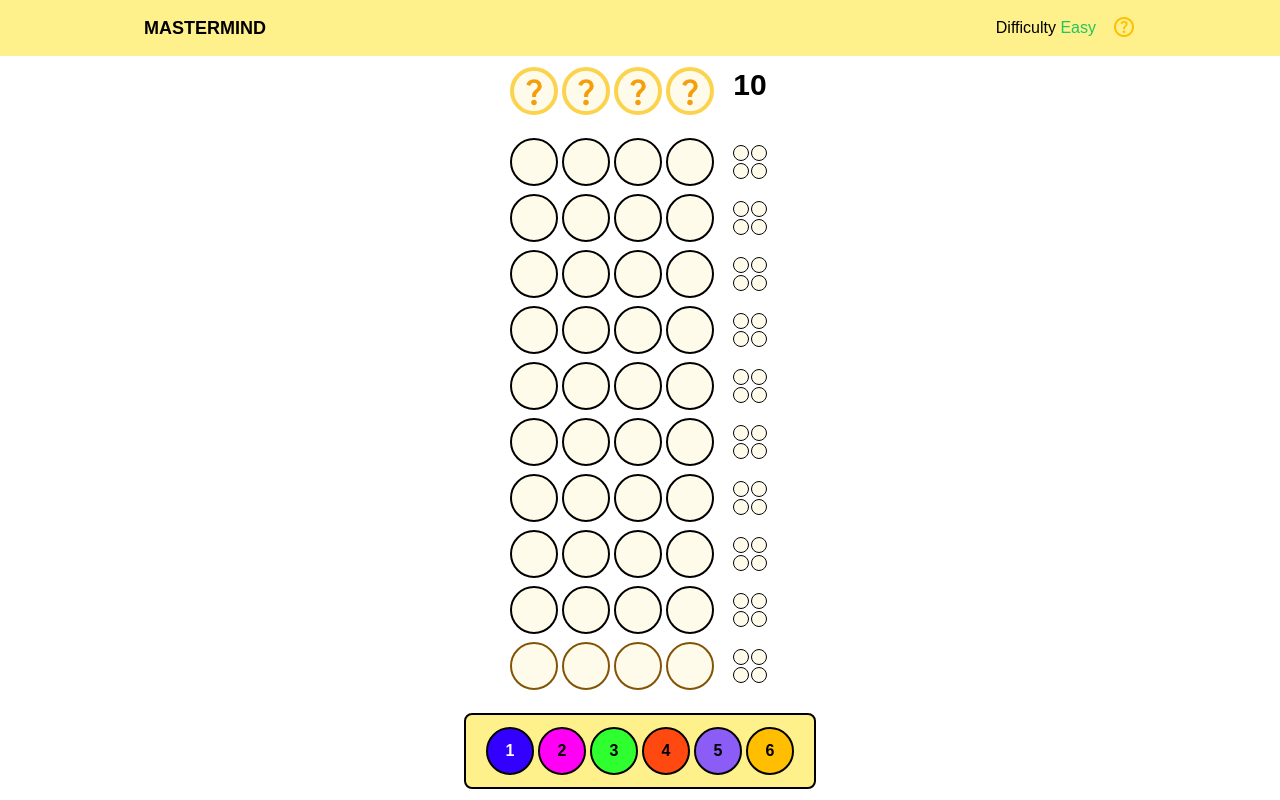
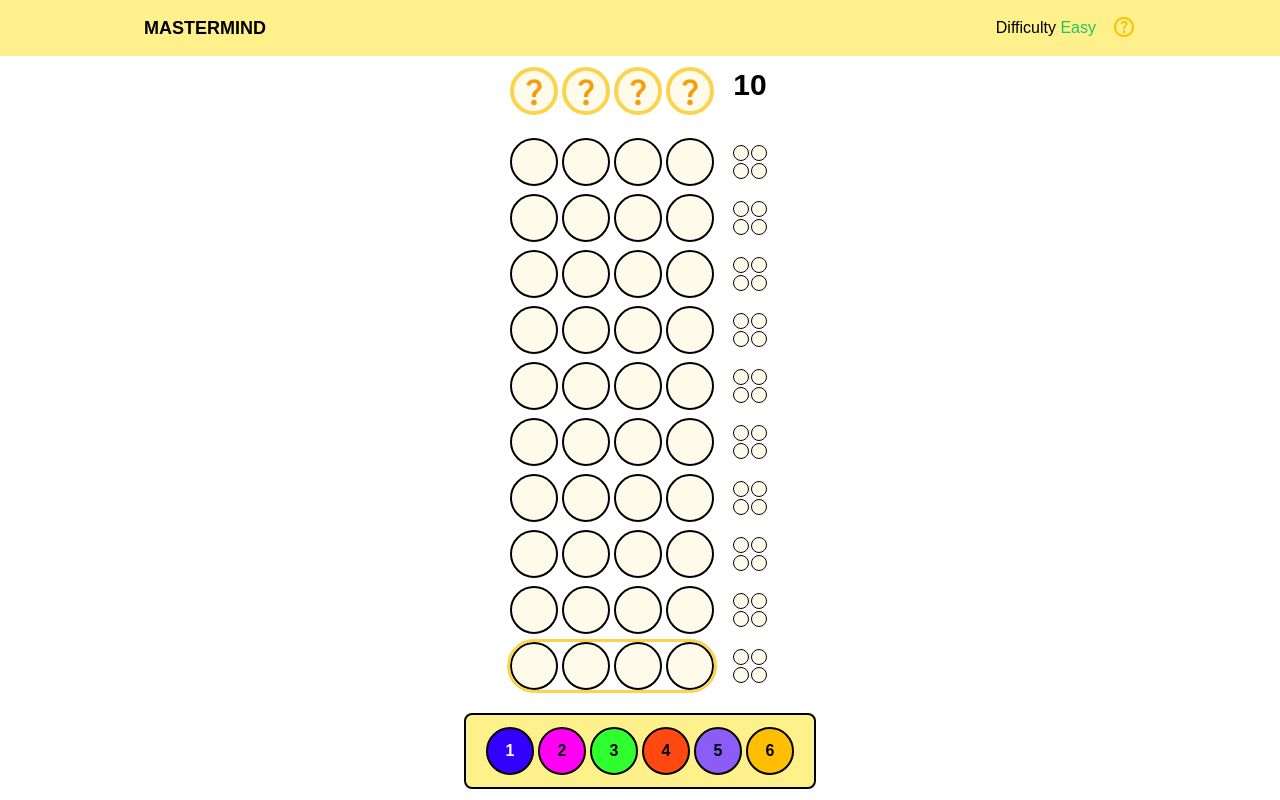
Before and after one commit to Verseler/mastermind, a React (Vite) app: page / in a window 1280 px wide. Built offline with nearby package versions, Linux system fonts and the light colour scheme; a web font is replaced by a local one.

Commit message:
style: re style current attempt row indicator

```diff
--- a/src/components/Board.jsx
+++ b/src/components/Board.jsx
@@ -156,8 +156,11 @@ export default function Board({
           key={row + index + Timestamp}
           className="flex items-center justify-center gap-1"
         >
-          <div className="flex gap-1">{CodeCells(row, index)}</div>
-
+          <div
+            className={`${row.attempt === currentAttempt ? "rounded-full outline-amber-300 outline": ""}
+            flex gap-1`}
+          >{CodeCells(row, index)}</div>
+{/*${cell === '' && row.attempt === currentAttempt ? "animate-blinking" : ""} */}
           <div
             className={`${selectedDifficulty.level == "Hard" ? "max-w-[7vh]" : "max-w-[5vh]"} flex gap-0.5 justify-center  flex-wrap ms-3`}
           >
@@ -172,8 +175,7 @@ export default function Board({
   const CodeCells = (row, rowIndex) => {
     return row.codeCells.map((cell, cellIndex) => (
       <CircularCell
-        className={`${cell === '' && row.attempt === currentAttempt ? "animate-blinking" : ""}
-        grid font-bold place-items-center`}
+        className="grid font-bold place-items-center"
         key={cell + cellIndex + Timestamp}
         size="lg"
         borderWidth="2"
```
